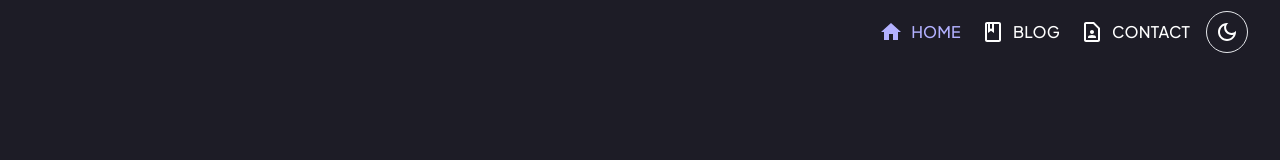
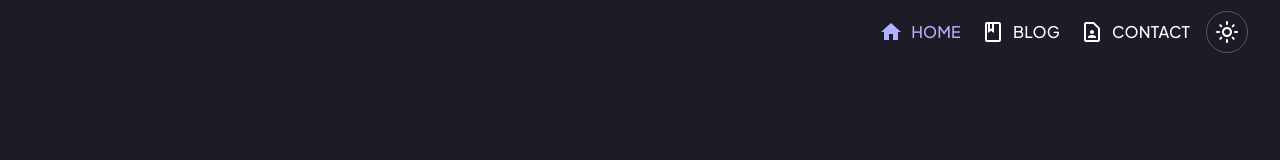
Before and after one commit to Elder-Meyer/personal-portfolio, a React (Vite) app: page /home in a window 1280 px wide. Shown: the top 160 px of the page. Built offline with nearby package versions, Linux system fonts and the light colour scheme.

Commit message:
3.3.002 Update ThemeSwitcher button

```diff
--- a/src/components/items/ThemeSwitcher.jsx
+++ b/src/components/items/ThemeSwitcher.jsx
@@ -16,25 +16,19 @@ const ThemeSwitcher = (props) => {
   const isMobile = useMediaQuery('(max-width:899px)');
 
   return (
-    <Tooltip title={t("navbar.themebtn")} placement={isMobile ? "top" : "bottom"} arrow>
+    <Tooltip title={darkMode ? t("navbar.darkThemeText") : t("navbar.lightThemeText") } placement={isMobile ? "top" : "bottom"} arrow>
       <IconButton
         aria-label=""
         onClick={handleChangeTheme}
         onMouseEnter={() => setHovered(true)}
         onMouseLeave={() => setHovered(false)}
-        sx={{
-          borderWidth: 1,
-          borderStyle: "solid",
-          borderColor: "inherit",
-          color : "inherit"
-        }}
+        sx={{ border: 1, borderColor: 'divider', color : "inherit" }}
       >
-
-          {darkMode ? (
-            hovered ? <DarkMode /> : <DarkModeOutlined />
-          ) : (
-            hovered ? <LightMode /> : <LightModeOutlined />
-          )}
+        {darkMode ? (
+          hovered ? <LightMode /> : <LightModeOutlined />
+        ) : (
+          hovered ? <DarkMode /> : <DarkModeOutlined />
+        )}
       </IconButton>
     </Tooltip>
   );
```
